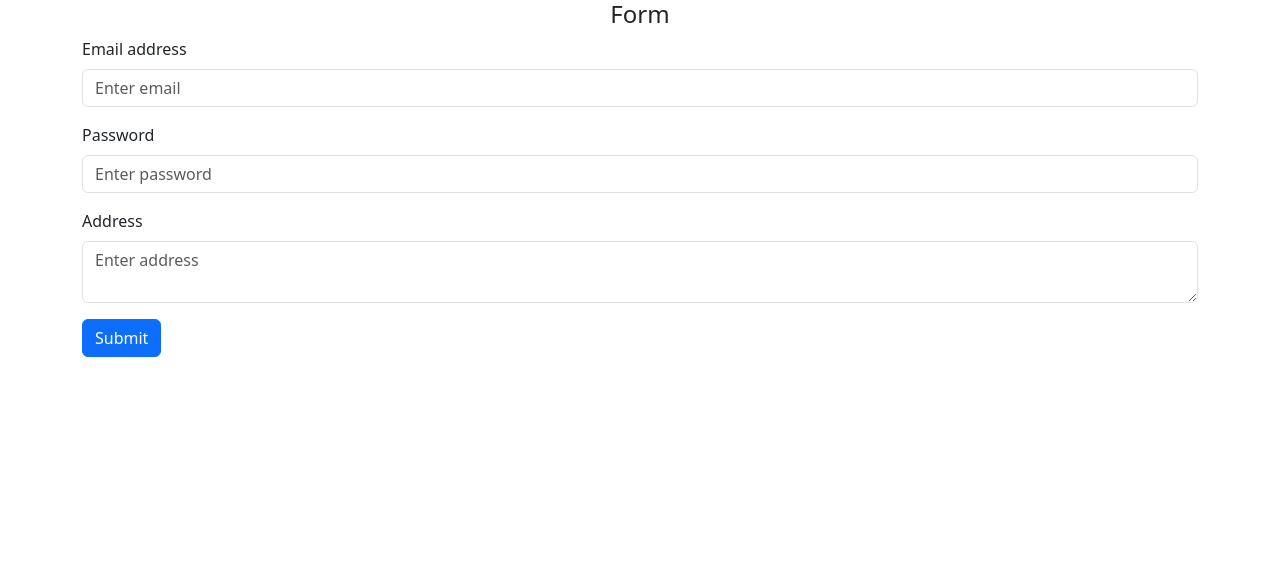
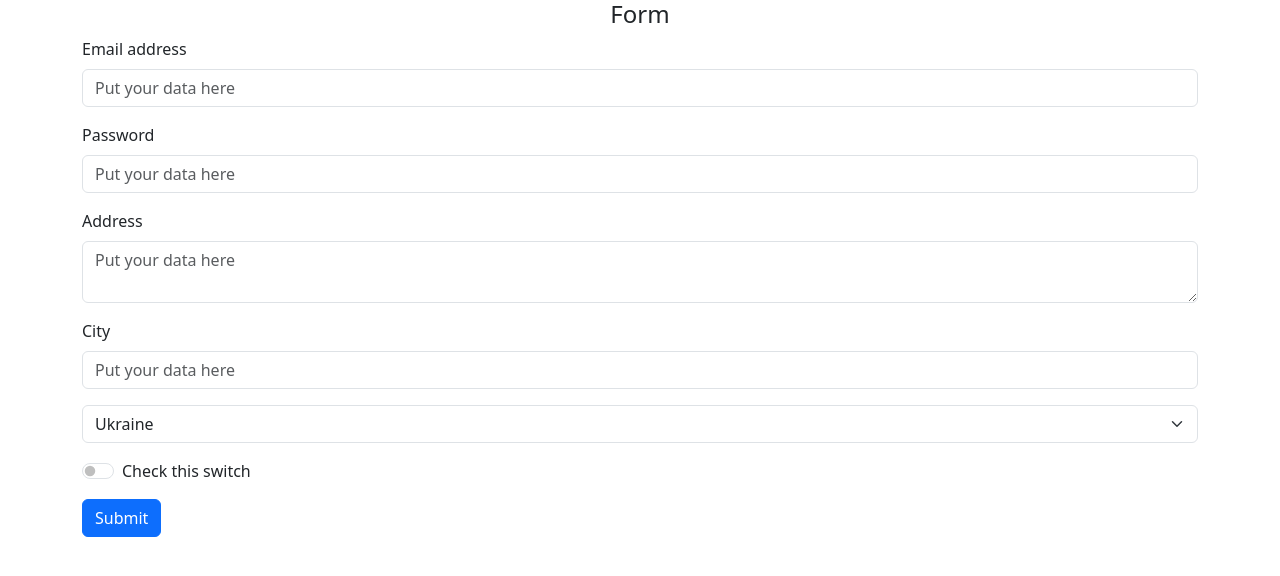
Before and after one commit to MarynaKulibaba/React-Hillel-hw, a React (Vite) app: page / in a window 1280 px wide. Shown: the top 576 px of the page. Built offline with nearby package versions, Linux system fonts and the light colour scheme.

Commit message:
task 95 completed

```diff
--- a/src/App.jsx
+++ b/src/App.jsx
@@ -1,13 +1,27 @@
 import MyForm from "./components/myForm";
 import "bootstrap/dist/css/bootstrap.min.css";
 import { Container } from "react-bootstrap";
+import { Component } from "react";
+import { cloneDeep } from "lodash";
 
-function App() {
-  return (
-    <Container>
-      <MyForm />
-    </Container>
-  );
+class App extends Component {
+  constructor(props) {
+    super(props);
+    this.state = {
+      data: null,
+    };
+  }
+  onSubmitHandler = (formData) => {
+    const formDataCopy = cloneDeep(formData);
+    this.setState({ data: formDataCopy });
+  };
+  render() {
+    return (
+      <Container>
+        <MyForm onSubmit={this.onSubmitHandler} />
+      </Container>
+    );
+  }
 }
 
 export default App;
--- a/src/components/UI/Input/Input.jsx
+++ b/src/components/UI/Input/Input.jsx
@@ -1,11 +1,20 @@
 import { Form } from "react-bootstrap";
 import { random } from "lodash";
-import placeholder from "lodash/fp/placeholder.js";
+// import placeholder from "lodash/fp/placeholder.js";
+import PropTypes from "prop-types";
 
-const Input = ({ label, name, type, placeholder, value, onChange }) => {
-  const controllId = "form-input" + random(0, 1000);
+const Input = ({
+  label = null,
+  name = "",
+  type = "text",
+  placeholder = "Put your data here",
+  value = "",
+  onChange,
+  ...restProps
+}) => {
+  const controlId = "form-input" + random(0, 1000);
   return (
-    <Form.Group className="mb-3" controlId="formBasicEmail">
+    <Form.Group className="mb-3" controlId={controlId}>
       {label && <Form.Label>{label}</Form.Label>}
       <Form.Control
         name={name}
@@ -14,20 +23,18 @@ const Input = ({ label, name, type, placeholder, value, onChange }) => {
         autoComplete="off"
         value={value}
         onChange={onChange}
+        {...restProps}
       />
     </Form.Group>
   );
 };
 
-Input.defaultProps = {
-  label: null,
-  name: "",
-  type: "text",
-  placeholder: "Put your data here",
-  value: "",
-  onChange: (e) => {
-    console.log(e.target.value);
-  },
+Input.propTypes = {
+  value: PropTypes.string.isRequired,
+  onChange: PropTypes.func.isRequired,
+  name: PropTypes.string.isRequired,
+  label: PropTypes.string,
+  placeholder: PropTypes.string,
+  type: PropTypes.oneOf(["text", "number", "password", "email"]),
 };
-
 export default Input;
--- a/src/components/myForm/MyForm.jsx
+++ b/src/components/myForm/MyForm.jsx
@@ -1,11 +1,16 @@
 import { Component } from "react";
 import { cloneDeep } from "lodash";
 import { Form, Button } from "react-bootstrap";
+import Input from "../UI/Input";
+import PropTypes from "prop-types";
 
 const formInitialValue = {
   email: "",
   password: "",
   address: "",
+  city: "",
+  country: "Ukraine",
+  rules: "off",
 };
 
 class MyForm extends Component {
@@ -20,56 +25,82 @@ class MyForm extends Component {
 
   handleChange = (event) => {
     const previousState = cloneDeep(this.state.formData);
+    if (event.target.name === "rules") {
+      if (previousState[event.target.name] === "on") {
+        previousState[event.target.name] = "off";
+      } else {
+        previousState[event.target.name] = "on";
+      }
+    } else {
+      previousState[event.target.name] = event.target.value;
+    }
+
     // console.log(previousState);
     // console.log(event.target);
 
-    previousState[event.target.name] = event.target.value;
     this.setState({ formData: previousState });
   };
 
   handleSubmit = (event) => {
     event.preventDefault();
+    this.props.onSubmit(this.state.formData);
     // console.log(event);
-    console.log(this.state.formData);
+    // console.log(this.state.formData);
     this.setState({ formData: { ...formInitialValue } });
   };
   render() {
-    const { email, password, address } = this.state.formData;
+    const { email, password, address, city, country, rules } =
+      this.state.formData;
     return (
       <Form onSubmit={this.handleSubmit}>
         <h4 className="text-center">Form</h4>
-        <Form.Group className="mb-3" controlId="formBasicEmail">
-          <Form.Label>Email address</Form.Label>
-          <Form.Control
+        <Input
+          label="Email address"
           name="email"
           type="email"
-            placeholder="Enter email"
           value={email}
           onChange={this.handleChange}
-            autoComplete="off"
         />
-        </Form.Group>
-        <Form.Group className="mb-3" controlId="formBasicPassword">
-          <Form.Label>Password</Form.Label>
-          <Form.Control
+        <Input
+          label="Password"
           name="password"
           type="password"
-            placeholder="Enter password"
           value={password}
           onChange={this.handleChange}
         />
-        </Form.Group>
-        <Form.Group className="mb-3" controlId="formBasicAddress">
-          <Form.Label>Address</Form.Label>
-          <Form.Control
+        <Input
           as="textarea"
+          label="Address"
           name="address"
-            type="text"
-            placeholder="Enter address"
           value={address}
           onChange={this.handleChange}
         />
-        </Form.Group>
+        <Input
+          label="City"
+          name="city"
+          value={city}
+          onChange={this.handleChange}
+        />
+        <Form.Select
+          className="mb-3"
+          aria-label="Default select example"
+          name="country"
+          value={country}
+          onChange={this.handleChange}
+        >
+          <option>Open this select menu</option>
+          <option value="Argentina">Argentina</option>
+          <option value="Ukraine">Ukraine</option>
+          <option value="China">China</option>
+        </Form.Select>
+        <Form.Check
+          className="mb-3"
+          type="switch"
+          id="custom-switch"
+          name="rules"
+          label="Check this switch"
+          onChange={this.handleChange}
+        />
         <Button variant="primary" type="submit">
           Submit
         </Button>
@@ -77,5 +108,7 @@ class MyForm extends Component {
     );
   }
 }
-
+MyForm.propTypes = {
+  onSubmit: PropTypes.func.isRequired,
+};
 export default MyForm;
```
Lines whose indentation alone changed are shown as unchanged.
